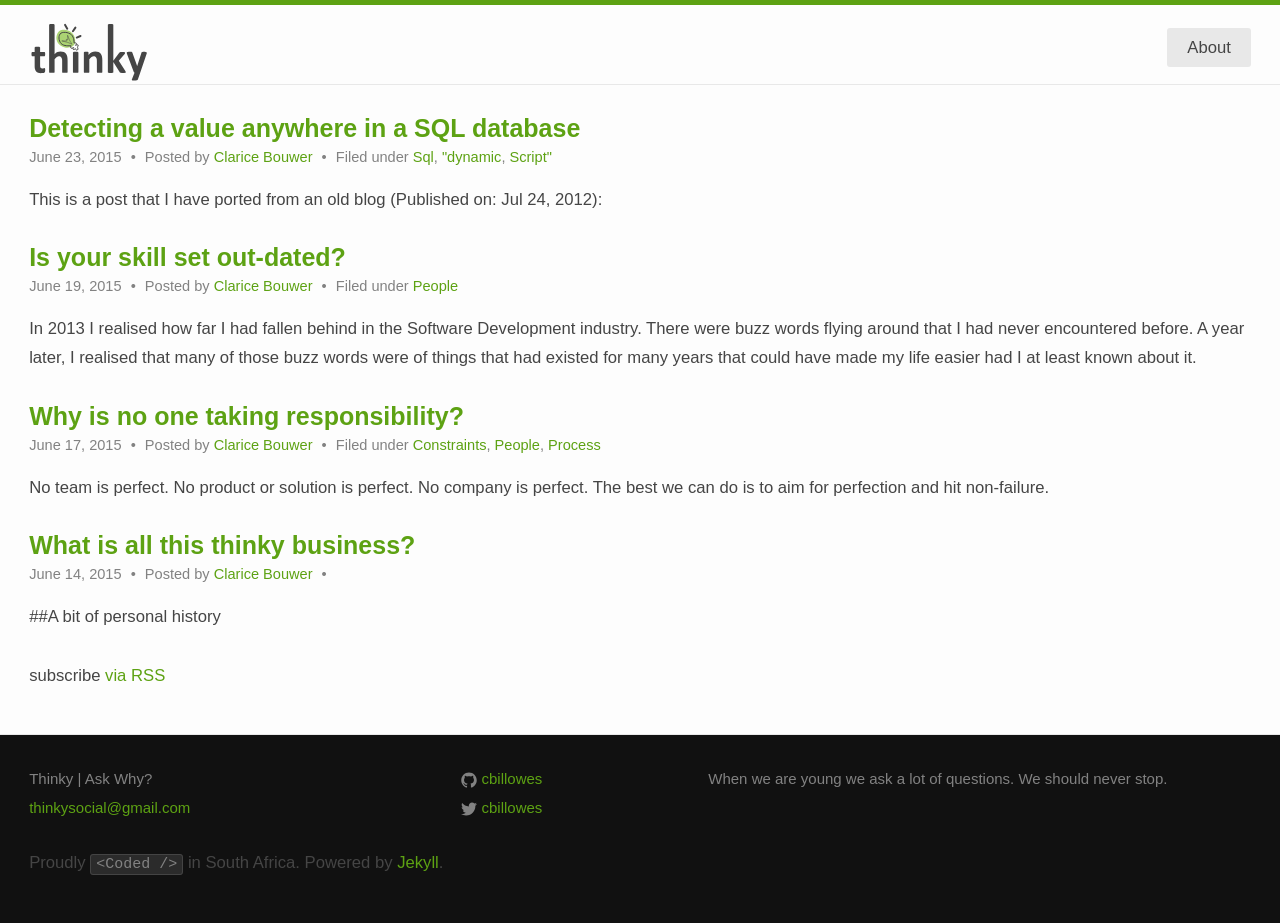
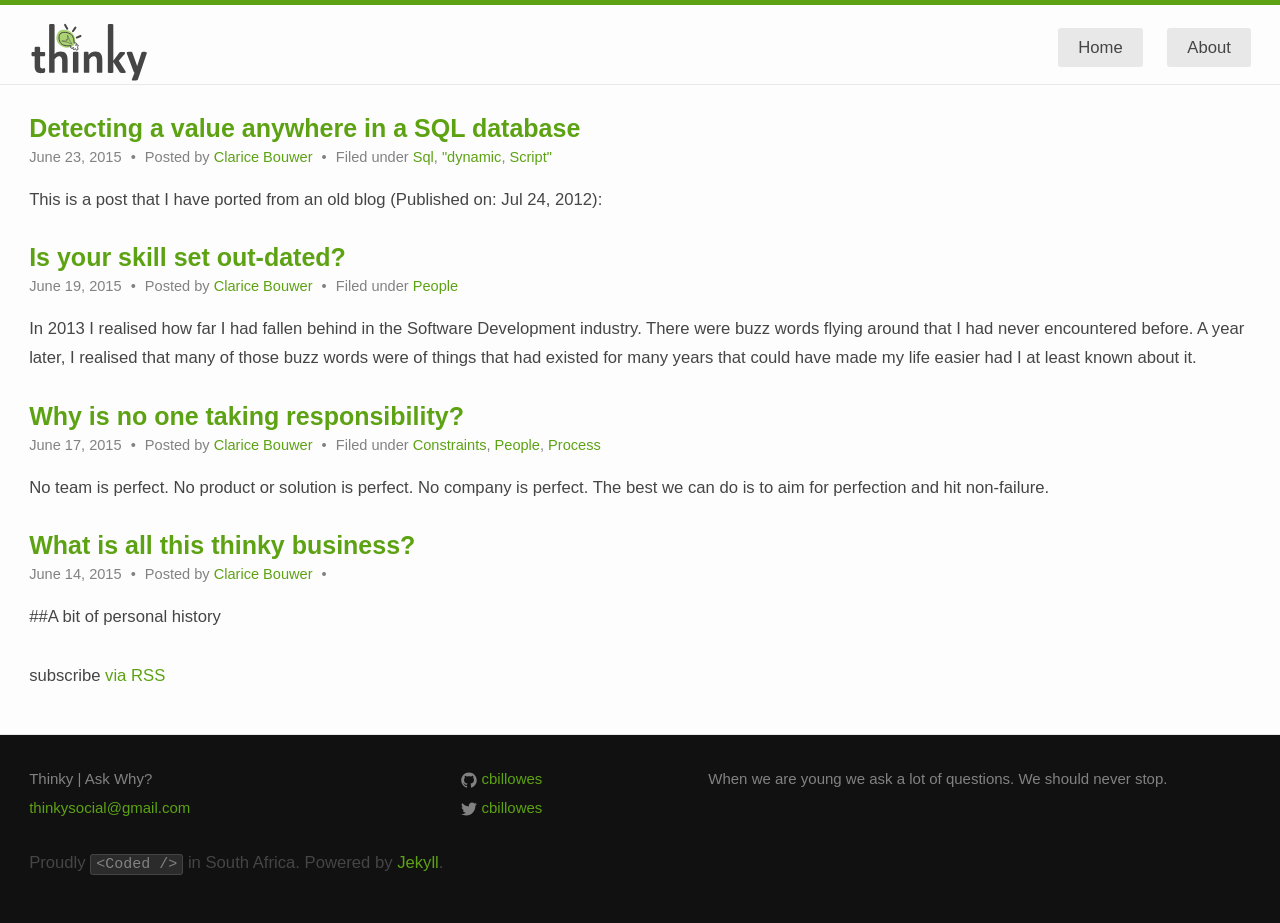
Before and after one commit to cbillowes/thinky, a Jekyll site: the page built from index.html, in a window 1280 px wide. Built offline with Jekyll 4.4.1, drawn with Linux system fonts in a browser that asks for light colours.

Commit message:
Updated navigation to indicate active item.

```diff
--- a/_includes/header.html
+++ b/_includes/header.html
@@ -16,9 +16,11 @@
       </a>
 
       <div class="trigger">
-        {% for page in site.pages %}
-          {% if page.title %}
-          <a class="page-link" href="{{ page.url | prepend: site.baseurl }}">{{ page.title }}</a>
+        <a class="page-link {% if page.permalink == '/' %}active{% endif %}" href="/">Home</a>
+        {% assign sorted_pages = site.pages | sort: "priority" %}
+        {% for sorted_page in sorted_pages %}
+          {% if sorted_page.title and sorted_page.menu != "hidden" %}
+            <a class="page-link {% if page.permalink contains sorted_page.permalink %}active{% endif %}" href="{{ sorted_page.url | prepend: site.baseurl }}">{{ sorted_page.title }}</a>
           {% endif %}
         {% endfor %}
       </div>
```
